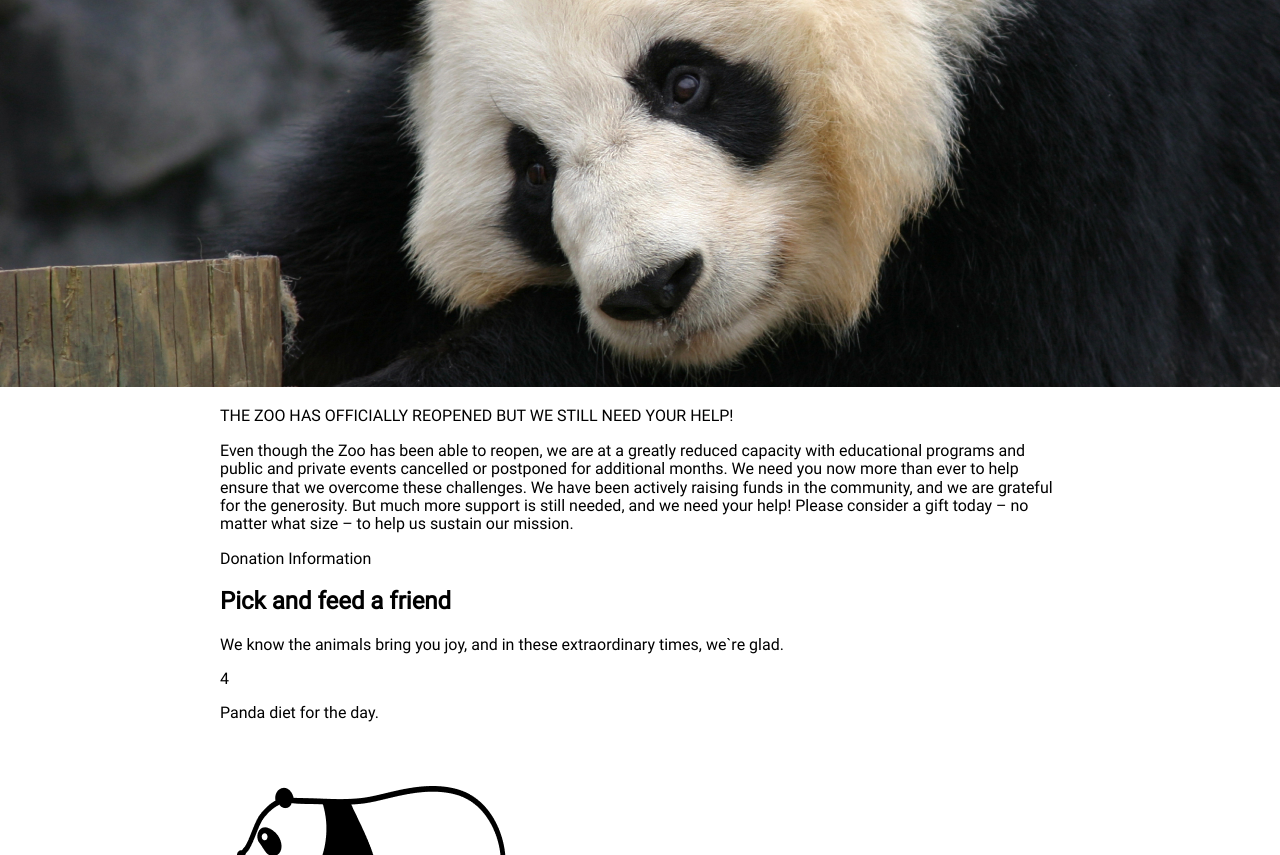
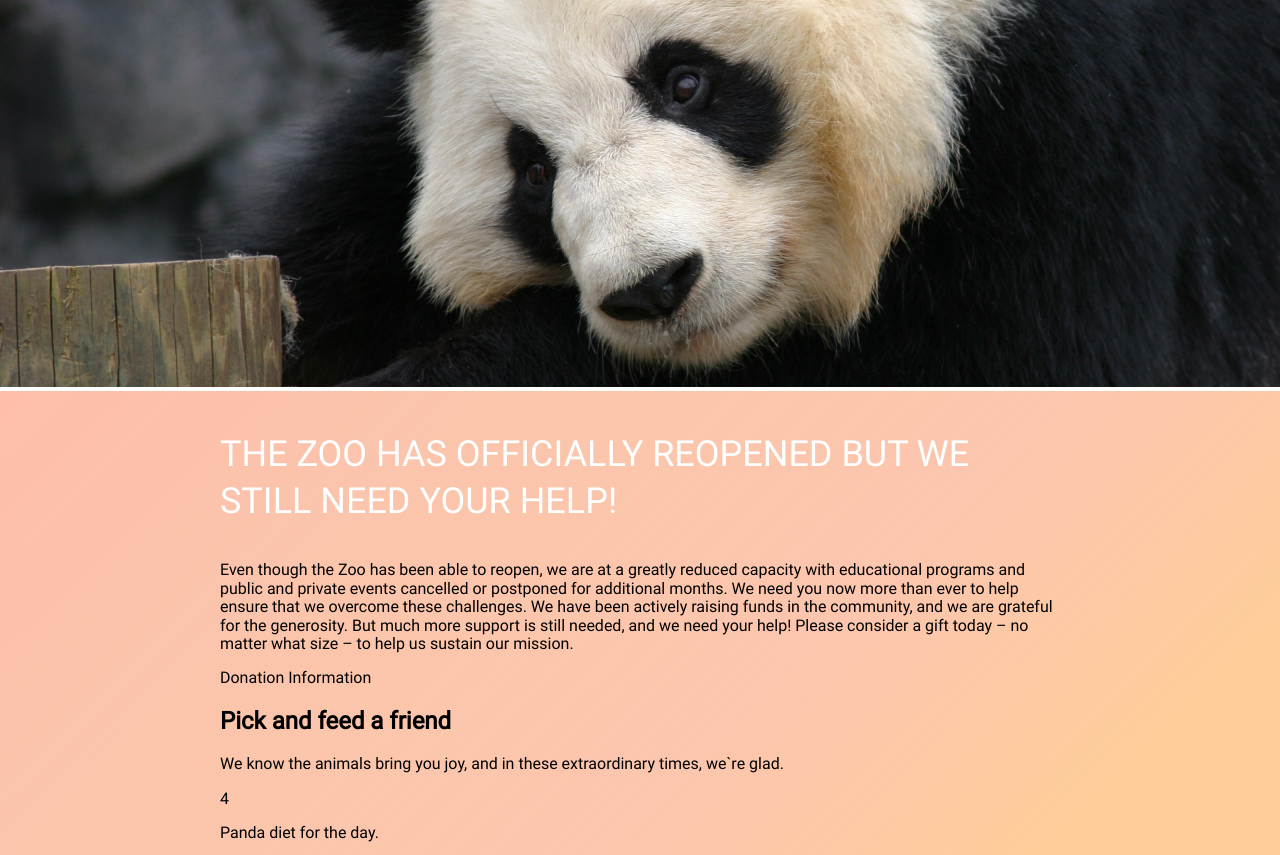
Before and after one commit to wecansur/online_zoo, a website built with webpack: page src/pages/donate/donate-page.html in a window 1280 px wide. Shown: the part 83-938 px from the top of the page. Built offline with nearby package versions, Linux system fonts and the light colour scheme.

Commit message:
feat: start stylize donation page

```diff
--- a/src/pages/donate/donate-page.html
+++ b/src/pages/donate/donate-page.html
@@ -35,9 +35,10 @@
     </header>
 
     <main>
-        <img src="/src/assets/images/donate_panda_bg.jpg" class="panda-bg">
+
 
         <section class="pick-n-feed-don">
+            <img src="/src/assets/images/donate_panda_bg.jpg" class="panda-bg">
             <div class="container">
                 <p class="pick-n-feed-don-big-p">THE ZOO HAS OFFICIALLY REOPENED BUT WE STILL NEED YOUR HELP!</p>
             <p class="pick-n-feed-don-p">Even though the Zoo has been able to reopen, we are at a greatly reduced capacity with educational programs and public and private events cancelled or postponed for additional months. We need you now more than ever to help ensure that we overcome these challenges. We have been actively raising funds in the community, and we are grateful for the generosity.  But much more support is still needed, and we need your help! Please consider a gift today – no matter what size – to help us sustain our mission.</p>
--- a/src/sass/pages/_donate.scss
+++ b/src/sass/pages/_donate.scss
@@ -0,0 +1,18 @@
+.pick-n-feed-don {
+    margin: 0;
+    .container {
+        padding-top: 40PX;
+        background: linear-gradient(315.75deg, rgba(254, 210, 144, 0.7) 30.06%, #FEBDAB 100.95%, rgba(254, 210, 144, 0.7) 106.36%), linear-gradient(315.75deg, rgba(254, 189, 171, 0.74) 30.06%, rgba(243, 169, 248, 0.66) 50.74%, #E0D8F0 80.49%, #EAF7FE 127.9%, #EAF7FE 149.54%), linear-gradient(315.75deg, rgba(254, 189, 171, 0.74) 30.06%, rgba(243, 169, 248, 0.66) 50.74%, #E0D8F0 80.49%, #EAF7FE 127.9%, #EAF7FE 149.54%);
+    }
+}
+
+.pick-n-feed-don-big-p {
+    margin-top: 0;
+
+    font-style: normal;
+    font-weight: 400;
+    font-size: 36px;
+    line-height: 47px;
+
+    color: #FFFFFF;
+}
```
